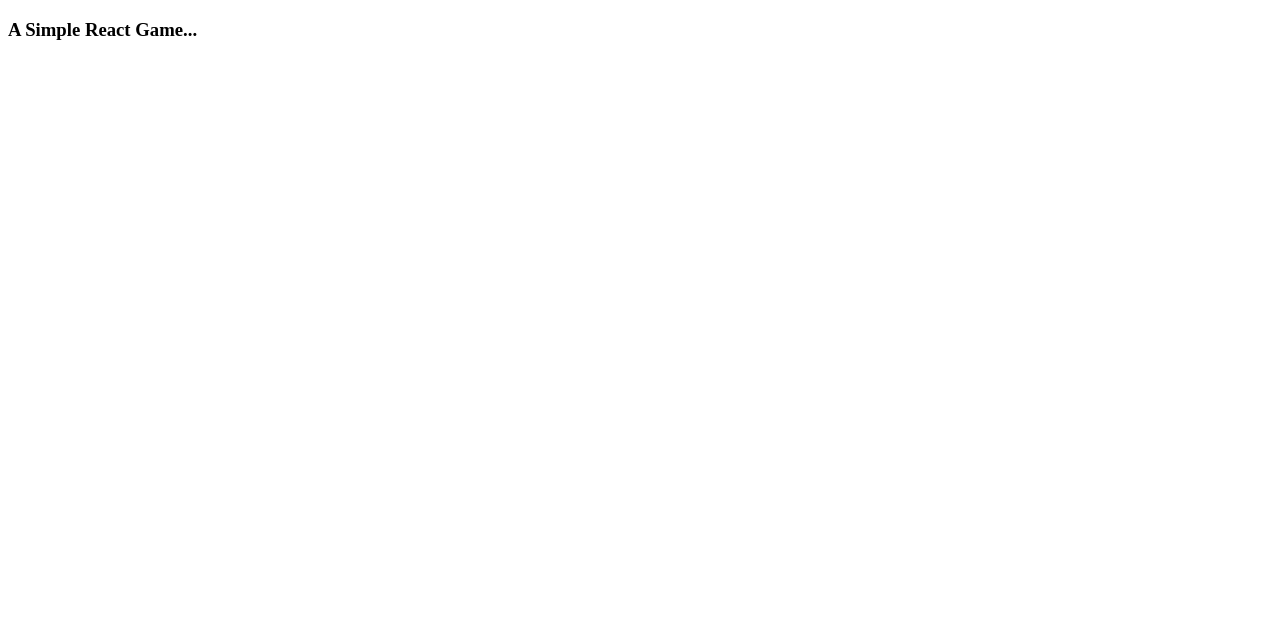
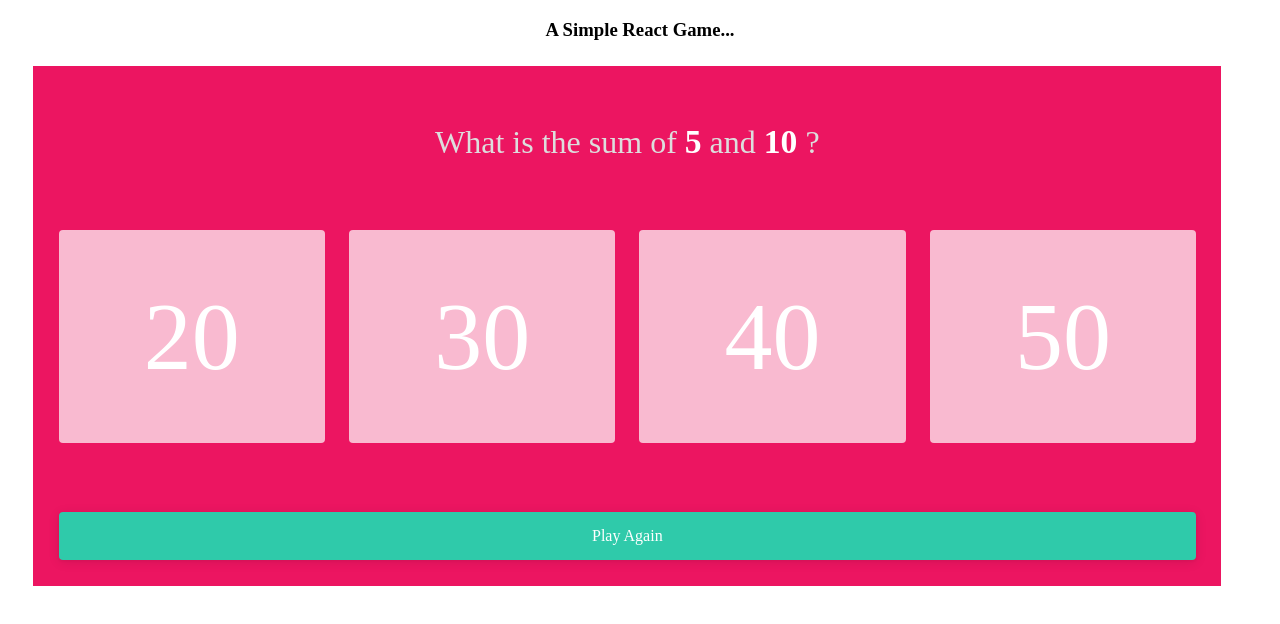
Before and after one commit to adewale2018/simple_game, a React (Create React App) app: page / in a window 1280 px wide. Shown: the top 624 px of the page. Built offline with nearby package versions, Linux system fonts and the light colour scheme.

Commit message:
Add and styled the quiz component

```diff
--- a/src/App.js
+++ b/src/App.js
@@ -1,10 +1,12 @@
 import React from 'react';
+import Quiz from './components/Quiz';
 
 
 function App() {
   return (
     <div className="App">
       <h3>A Simple React Game...</h3>
+      <Quiz />
     </div>
   );
 }
--- /dev/null
+++ b/src/components/Quiz.js
@@ -0,0 +1,36 @@
+import React, { Component } from "react";
+import App from './../App';
+
+class Quiz extends Component {
+  render() {
+    return (
+      <div className='quiz'>
+        <div className='quiz-content'>
+          <p className='question'>
+            What is the sum of <span className='text-info'>5</span> and{" "}
+            <span className='text-info'>10</span> ?{" "}
+          </p>
+          <div className='options'>
+            <div className='fields'>
+              <div className='field-block'>20</div>
+            </div>
+            <div className='fields'>
+              <div className='field-block'>30</div>
+            </div>
+            <div className='fields'>
+              <div className='field-block'>40</div>
+            </div>
+            <div className='fields'>
+              <div className='field-block'>50</div>
+            </div>
+          </div>
+          <div className="play-again">
+            <a className="button">Play Again</a>
+          </div>
+        </div>
+      </div>
+    );
+  }
+}
+
+export default Quiz;
--- a/src/index.css
+++ b/src/index.css
@@ -0,0 +1,125 @@
+.App {
+  text-align: center;
+}
+
+.App-logo {
+  animation: App-logo-spin infinite 20s linear;
+  height: 60px;
+}
+
+.App-header {
+  background-color: #222;
+  height: 180px;
+  padding: 20px;
+  color: white;
+}
+
+.App-intro {
+  font-size: large;
+}
+
+@keyframes App-logo-spin {
+  from { transform: rotate(0deg); }
+  to { transform: rotate(360deg); }
+}
+
+.text-info {
+  color: #fff;
+  font-weight: bold;
+  font-size: 2.1rem;
+}
+
+.question {
+  font-size: 2rem;
+}
+
+.options {
+  margin: 5%;
+  display: flex;
+  margin-right: -12px;
+  margin-left: -12px;
+  flex-direction: row;
+  flex-wrap: wrap;
+  align-items: stretch;
+  flex: 1 0 auto;
+}
+
+.fields {
+  display: flex;
+  padding: 12px;
+  flex-direction: column;
+  justify-content: flex-start;
+  align-items: stretch;
+  flex: 1;
+}
+
+.field-block {
+  display: flex;
+  min-height: 160px;
+  padding: 10%;
+  flex-direction: row;
+  justify-content: center;
+  align-items: center;
+  /*flex: 1 0 auto;*/
+  border-radius: 4px;
+  background-color: #f9bad0;
+  font-size: 6rem;
+  color: #fff;
+  cursor: pointer;
+}
+
+.quiz {
+  color: #ddd;
+  margin: 2%;
+  background-color: #ec1561;
+  padding: 2%;
+  width: 90%;
+  height: 20%;
+  position: relative;
+}
+
+.button {
+  display: flex;
+  height: 48px;
+  padding-right: 16px;
+  padding-left: 16px;
+  flex-direction: row;
+  justify-content: center;
+  align-items: center;
+  flex: 0 0 auto;
+  border-radius: 4px;
+  background-color: #2fcaaa;
+  box-shadow: 0 1px 3px 0 rgba(0, 0, 0, .05), 0 2px 12px 0 rgba(0, 0, 0, .1);
+  transition: box-shadow 200ms ease-out;
+  color: #fff;
+  font-weight: 500;
+  text-align: center;
+  cursor: pointer;
+}
+
+.quiz .after {
+  position: absolute;
+  top: 5%;
+  left: 5%;
+  width: 90%;
+  height: 80%;
+  /*display: none;*/
+  color: #FFF;
+  text-align: center;
+  align-items: center;
+  justify-content: center;
+  display: flex;
+  opacity: 0.8;
+}
+
+.correct {
+  background-color: green;
+}
+
+.wrong {
+  background-color: #D91E18;
+}
+
+.hide {
+  display: none !important;
+}
```
